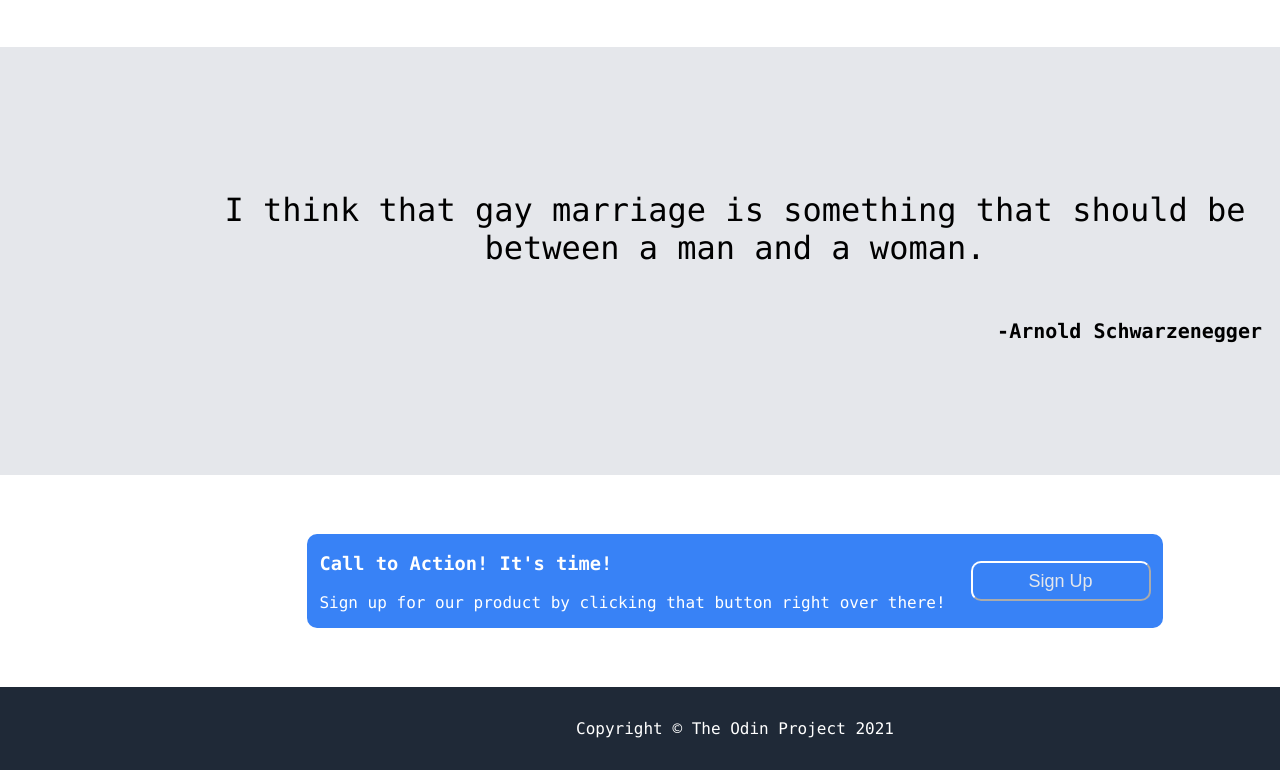
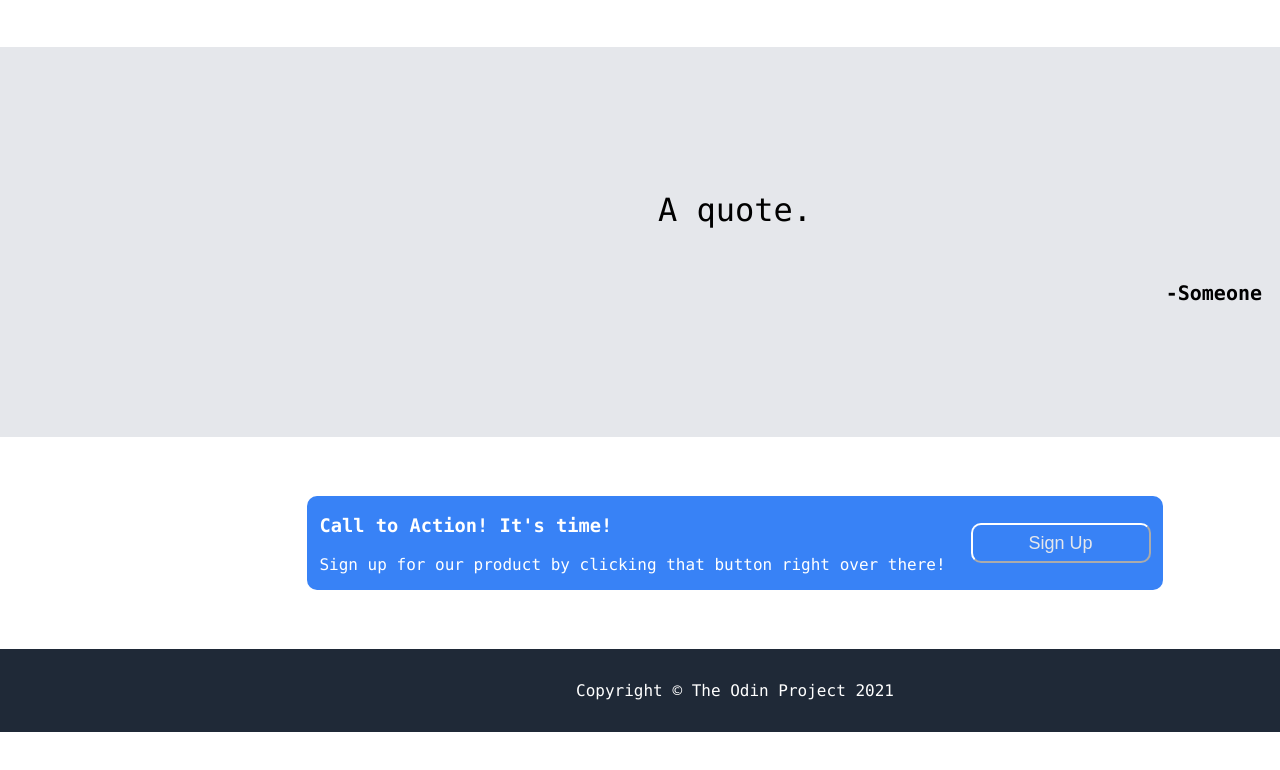
Before and after one commit to danilagorkov/odin-project2, a plain HTML site: page index.html in a window 1280 px wide. Shown: the part 931-1701 px from the top of the page. After the commit the page ends 1663 px from the top, so only its background shows below. Drawn offline with Linux system fonts and the light colour scheme.

Commit message:
Edit index.html

```diff
--- a/index.html
+++ b/index.html
@@ -54,10 +54,9 @@
     </div>
     <div class="third-row">
       <p class="quote">
-        I think that gay marriage is something that should be between a man and
-        a woman.
+        A quote.
       </p>
-      <p class="author">-Arnold Schwarzenegger</p>
+      <p class="author">-Someone</p>
     </div>
     <div class="forth-row">
       <div class="link-block">
@@ -72,7 +71,7 @@
         </div>
       </div>
     </div>
-    <div class="fifth-row" >
+    <div class="fifth-row">
       <p>Copyright © The Odin Project 2021</p>
     </div>
   </body>
```
